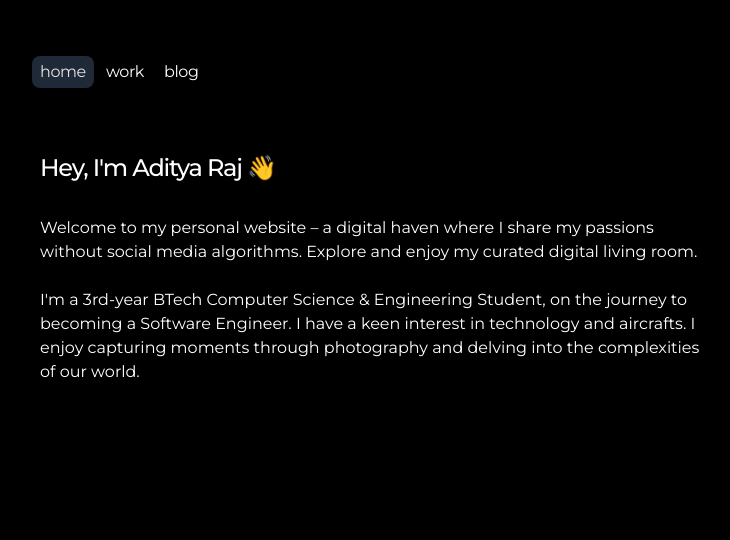
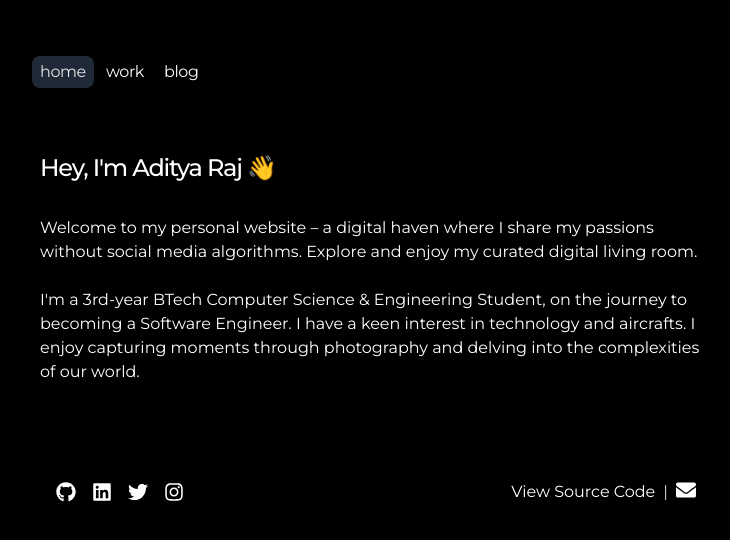
Before and after one commit to adistrim/adistrimdotin, a Next.js app: page / in a window 1280 px wide. Shown: the top 540 px of the page, without its empty margins (264-994 px from the left). Built offline with nearby package versions, Linux system fonts and the light colour scheme.

Commit message:
added a simple footer and also installed react-icons

```diff
--- /dev/null
+++ b/src/app/components/footer.tsx
@@ -0,0 +1,24 @@
+import React from "react";
+import { FaGithub, FaLinkedin, FaTwitter, FaInstagram, FaEnvelope } from 'react-icons/fa';
+
+const Footer: React.FC = () => {
+    return (
+        <footer className="mt-[5rem] p-4 bg-gray-1000 text-white">
+            <div className="flex items-center justify-between">
+                <div className="flex items-center space-x-4">
+                    <a href="https://github.com/adistrim" target="_blank" rel="noopener noreferrer" className="hover:text-gray-300" aria-label="GitHub"><FaGithub size={20} /></a>
+                    <a href="https://linkedin.com/in/adistrim" target="_blank" rel="noopener noreferrer" className="hover:text-gray-300" aria-label="LinkedIn"><FaLinkedin size={20} /></a>
+                    <a href="https://twitter.com/_adistrim_" target="_blank" rel="noopener noreferrer" className="hover:text-gray-300" aria-label="Twitter"><FaTwitter size={20} /></a>
+                    <a href="https://instagram.com/adistrim" target="_blank" rel="noopener noreferrer" className="hover:text-gray-300" aria-label="Instagram"><FaInstagram size={20} /></a>
+                </div>
+                <div className="flex">
+                    <a href="https://github.com/adistrim/adistrim.me" target="_blank" rel="noopener noreferrer" className="hover:text-gray-300">View Source Code</a>
+                    <span className="mx-2 text-gray-300">|</span>
+                    <a href="mailto:adistrim.dev@gmail.com" className="hover:text-gray-300" aria-label="Email"><FaEnvelope size={20} /></a>
+                </div>
+            </div>
+        </footer>
+    )
+}
+
+export default Footer;
--- a/src/app/layout.tsx
+++ b/src/app/layout.tsx
@@ -1,6 +1,7 @@
 import type { Metadata } from 'next'
 import { Montserrat } from 'next/font/google'
 import Header from './components/header'
+import Footer from './components/footer'
 import './globals.css'
 
 const mons = Montserrat({ subsets: ['latin'] })
@@ -22,6 +23,7 @@ export default function RootLayout({
           <div className='flex-auto min-w-0 mt-6 flex flex-col px-2 md:px-0'>
             <Header />
             {children}
+            <Footer />
           </div>
         </main>
       </body>
```
Also changed, not shown: package.json (+5 -4 lines), 1 other file (tests, documents, lock files or other folders).
